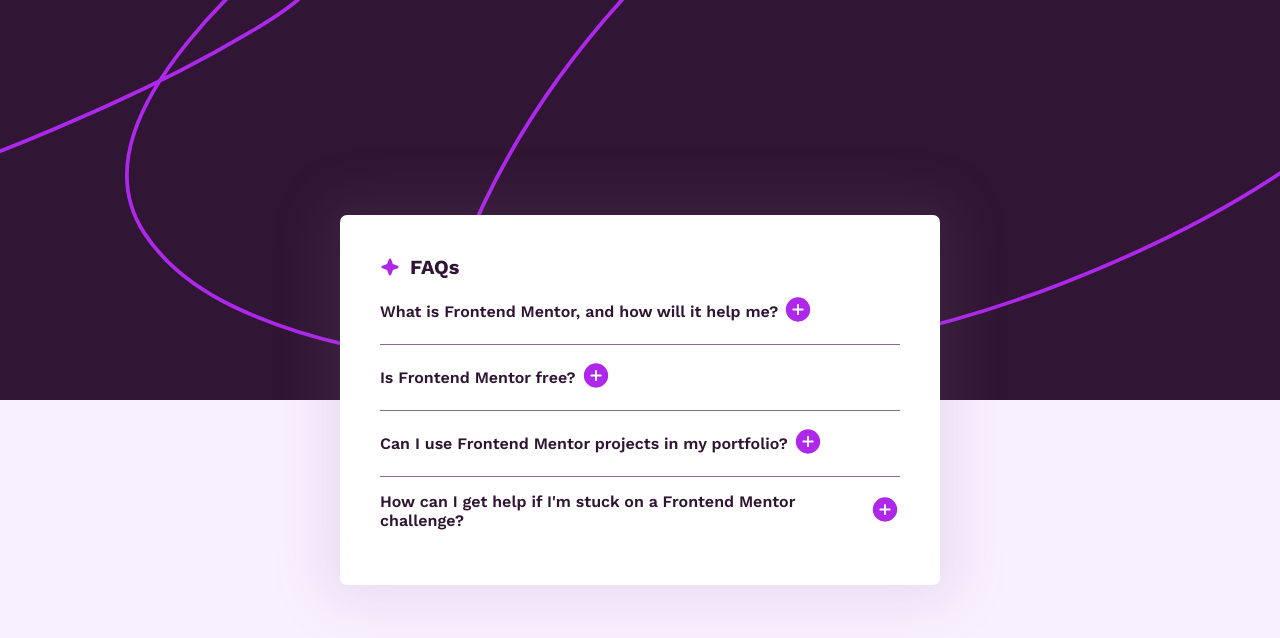
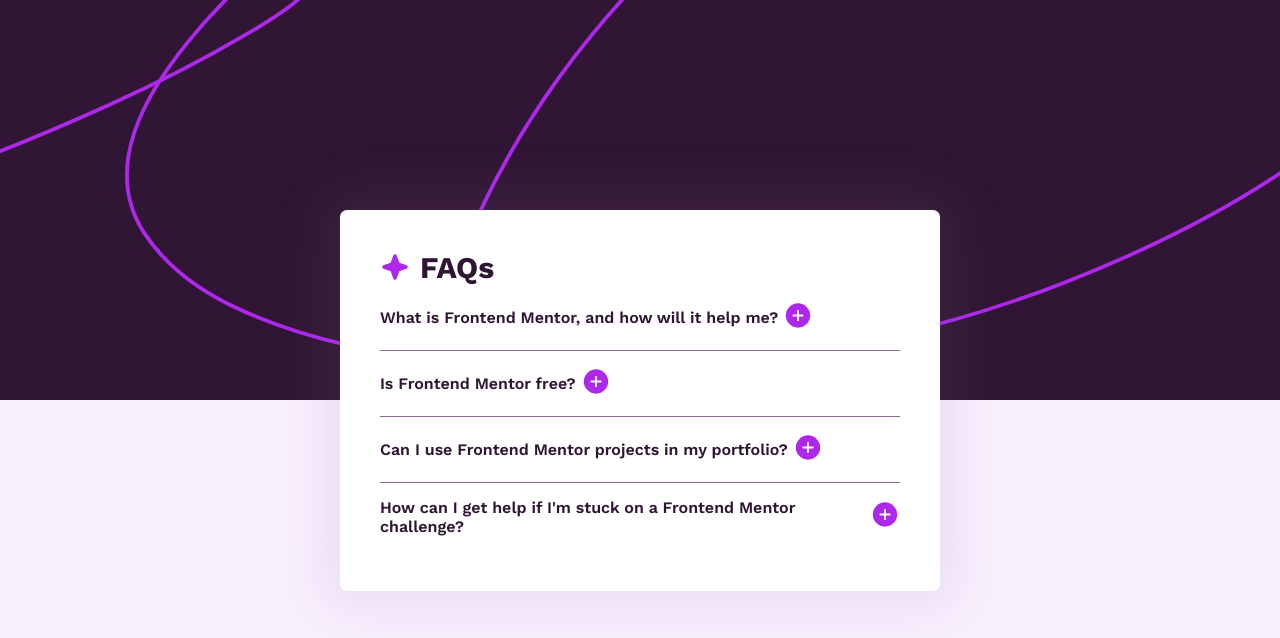
Before and after one commit to ronitzdev/faq-accordion, a plain HTML site: page index.html in a window 1280 px wide. Drawn offline with nearby package versions, Linux system fonts and the light colour scheme.

Commit message:
fix: size title and icon big

```diff
--- a/css/style.css
+++ b/css/style.css
@@ -58,6 +58,7 @@ body {
 .hub h1 {
     color: var(--dark-purple);
     font-weight: 700;
+    font-size: 3rem;
 }
 
 .title-container {
@@ -67,8 +68,8 @@ body {
 }
 
 .star {
-    width: 20px;
-    height: 20px;
+    width: 30px;
+    height: 30px;
 }
 
 .faq {
```
